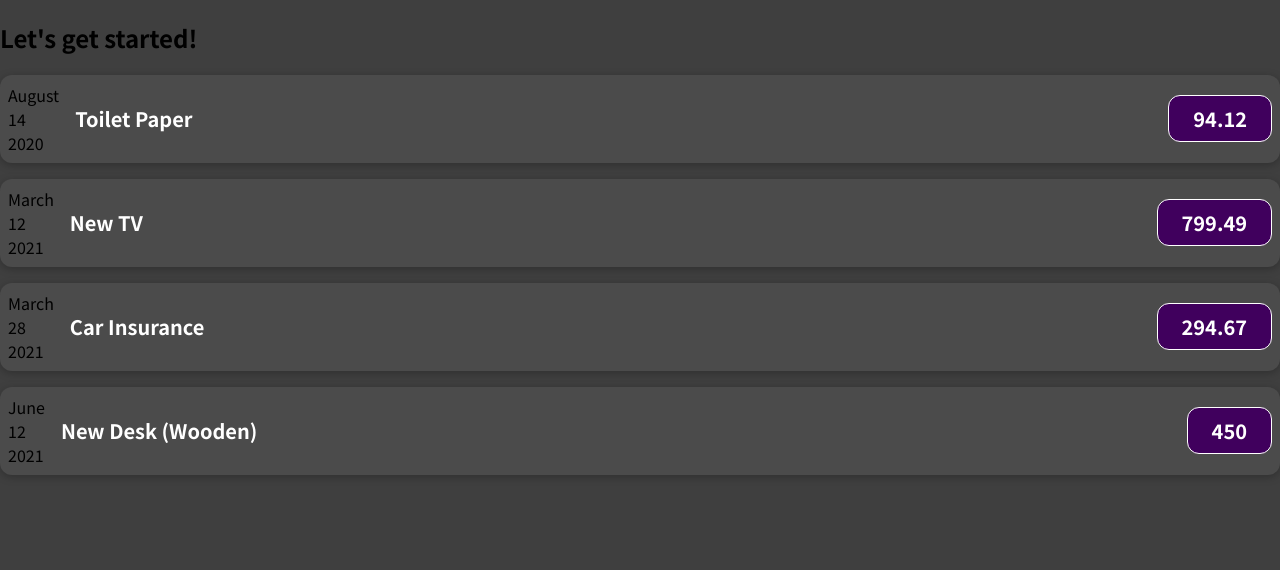
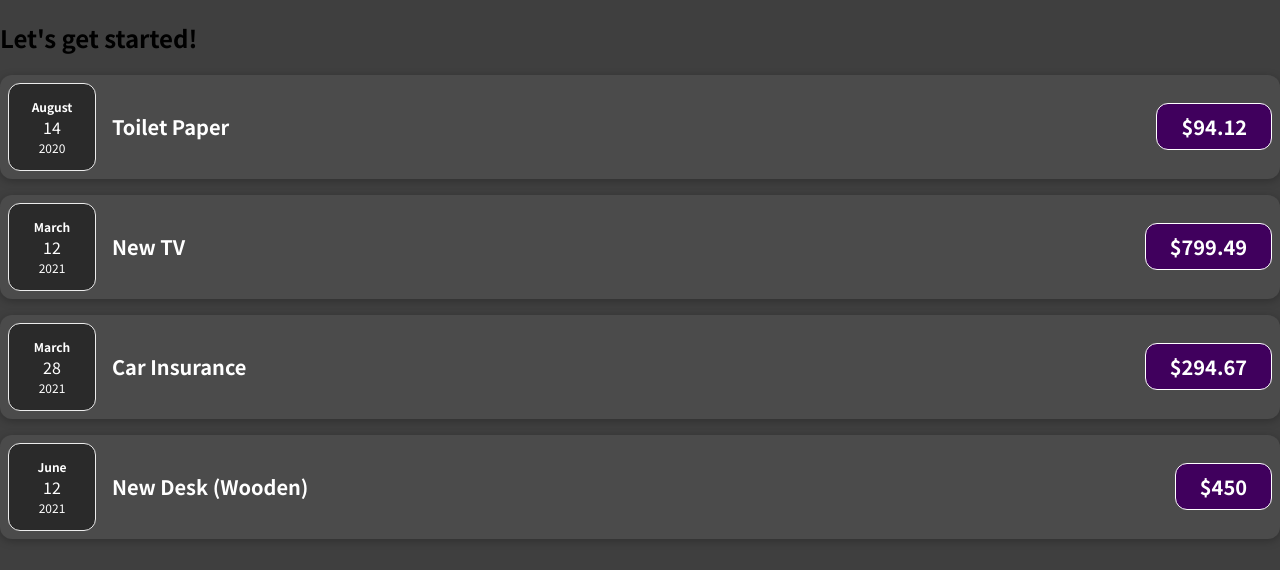
Before and after one commit to neziriElvira/expense-tracker, a JavaScript app: page / in a window 1280 px wide. Shown: the top 570 px of the page. Built offline with nearby package versions, Linux system fonts and the light colour scheme.

Commit message:
splitting components into multiple components

```diff
--- /dev/null
+++ b/src/components/ExpenseDate.css
@@ -0,0 +1,26 @@
+.expense-date {
+    display: flex;
+    flex-direction: column;
+    width: 5.5rem;
+    height: 5.5rem;
+    border: 1px solid #ececec;
+    background-color: #2a2a2a;
+    color: white;
+    border-radius: 12px;
+    align-items: center;
+    justify-content: center;
+}
+
+.expense-date__month {
+    font-size: 0.75rem;
+    font-weight: bold;
+}
+
+.expense-date__year {
+    font-size: 0.75rem;
+}
+
+.expense-date__day {
+    font-size: 1.5rem;
+    font-weight: bold;
+}
--- /dev/null
+++ b/src/components/ExpenseDate.js
@@ -0,0 +1,24 @@
+import './ExpenseDate.css';
+
+function ExpenseDate(props) {
+
+    const month = props.date.toLocaleString('en-US', { month: 'long' });
+    const date = props.date.toLocaleString('en-US', { day: '2-digit' });
+    const year = props.date.getFullYear();
+
+    return (
+        <div className='expense-date'>
+            <div className='expense-date__month'>
+                {month}
+            </div>
+            <div className='expense-date__date'>
+                {date}
+            </div>
+            <div className='expense-date__year'>
+                {year}
+            </div>
+        </div>
+    );
+}
+
+export default ExpenseDate;
--- a/src/components/ExpenseItem.js
+++ b/src/components/ExpenseItem.js
@@ -1,21 +1,15 @@
 import './ExpenseItem.css';
+import ExpenseDate from './ExpenseDate';
 
 function ExpenseItem(props) {
 
-    const month = props.date.toLocaleString('en-US', { month: 'long' });
-    const date = props.date.toLocaleString('en-US', { day: '2-digit' });
-    const year = props.date.getFullYear();
 
     return (
         <div className="expense-item">
-            <div>
-                <div>{month}</div>
-                <div>{date}</div>
-                <div>{year}</div>
-            </div>
+            <ExpenseDate date={props.date} />
             <div className='expense-item__description'>
                 <h2>{props.title}</h2>
-                <div className='expense-item__price'>{props.amount}</div>
+                <div className='expense-item__price'>${props.amount}</div>
             </div>
         </div>
     );
```
